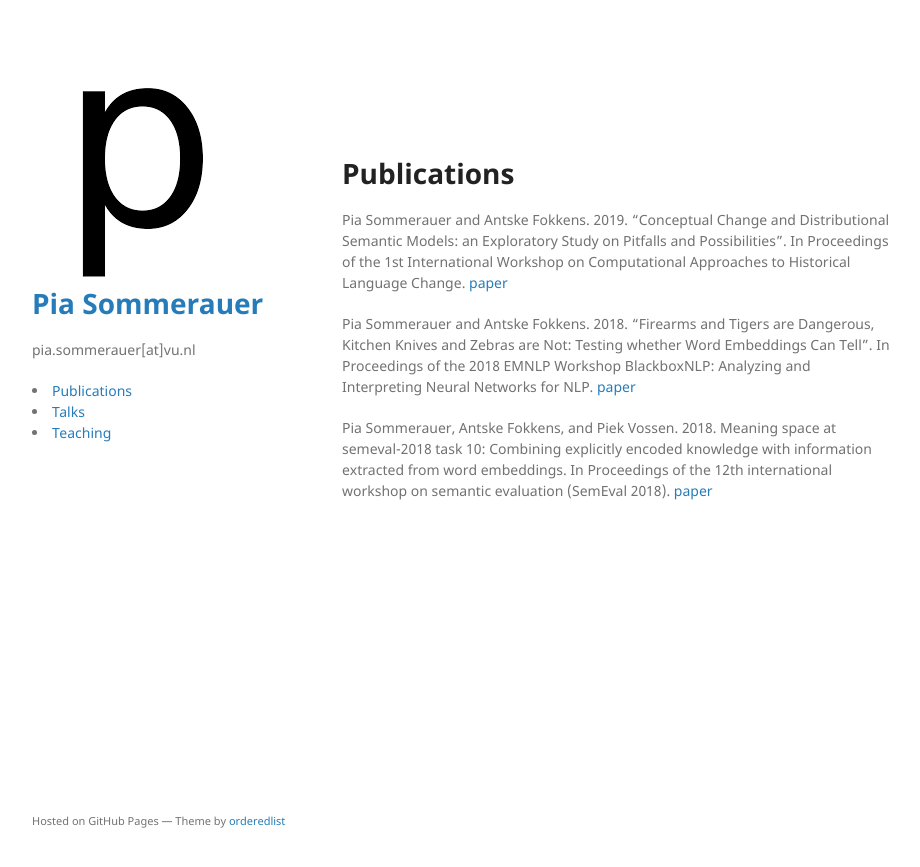
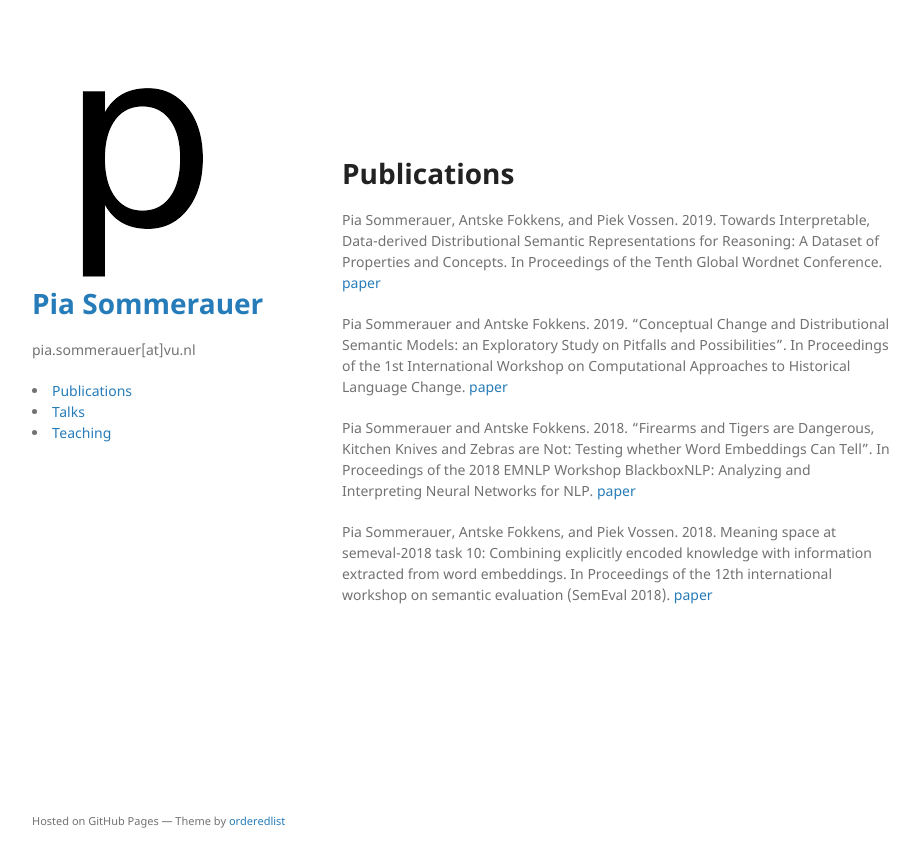
Before and after one commit to PiaSommerauer/PiaSommerauer.github.io, a Jekyll site: the page built from pub.md, in a window 1280 px wide. Shown: the top 867 px of the page, without its empty margins (178-1098 px from the left). Built offline with Jekyll 4.4.1, drawn with Linux system fonts in a browser that asks for light colours; our own code applies the rules of GitHub Pages for plain Markdown files.

Commit message:
updating publications

```diff
--- a/pub.md
+++ b/pub.md
@@ -1,5 +1,7 @@
 # Publications
 
+Pia Sommerauer, Antske Fokkens, and Piek Vossen. 2019. Towards Interpretable, Data-derived Distributional Semantic Representations for Reasoning: A Dataset of Properties and Concepts. In Proceedings of the Tenth Global Wordnet Conference.
+[paper](https://s3.amazonaws.com/academia.edu.documents/61263080/Proceedings_of_the_10th_Global_Wordnet_Conference_201920191119-65150-qqqkcb.pdf?response-content-disposition=inline%3B%20filename%3DDevelopment_of_Assamese_Rule_based_Stemm.pdf&X-Amz-Algorithm=AWS4-HMAC-SHA256&X-Amz-Credential=AKIAIWOWYYGZ2Y53UL3A%2F20200115%2Fus-east-1%2Fs3%2Faws4_request&X-Amz-Date=20200115T160350Z&X-Amz-Expires=3600&X-Amz-SignedHeaders=host&X-Amz-Signature=d37168d606a5bcb570f9ca1011b0d0baa594be38bbfd62fd75847f6a5c9eec36#page=95)
 
 Pia Sommerauer and Antske Fokkens. 2019. "Conceptual Change and Distributional Semantic Models: an Exploratory Study on Pitfalls and Possibilities". In Proceedings of the 1st International Workshop on Computational Approaches to Historical Language Change.
 [paper](https://www.aclweb.org/anthology/W19-4728)
```
